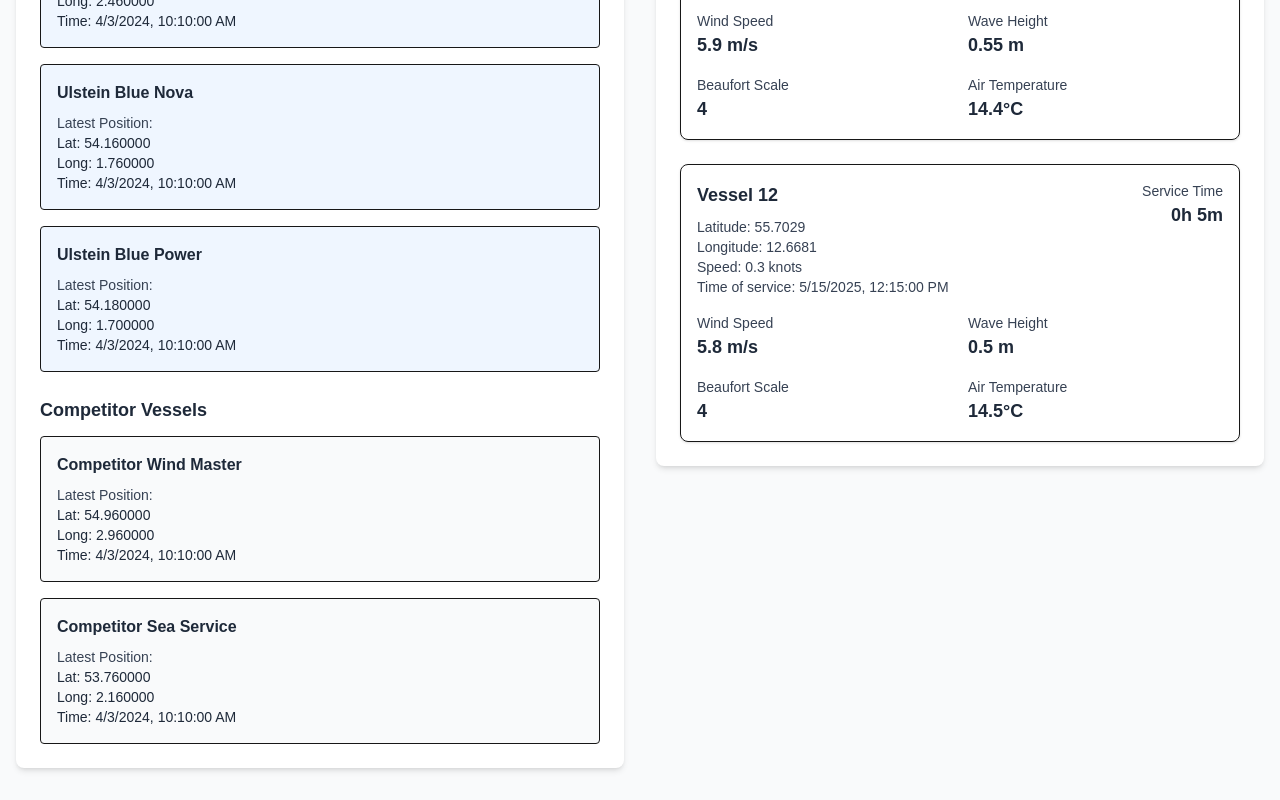
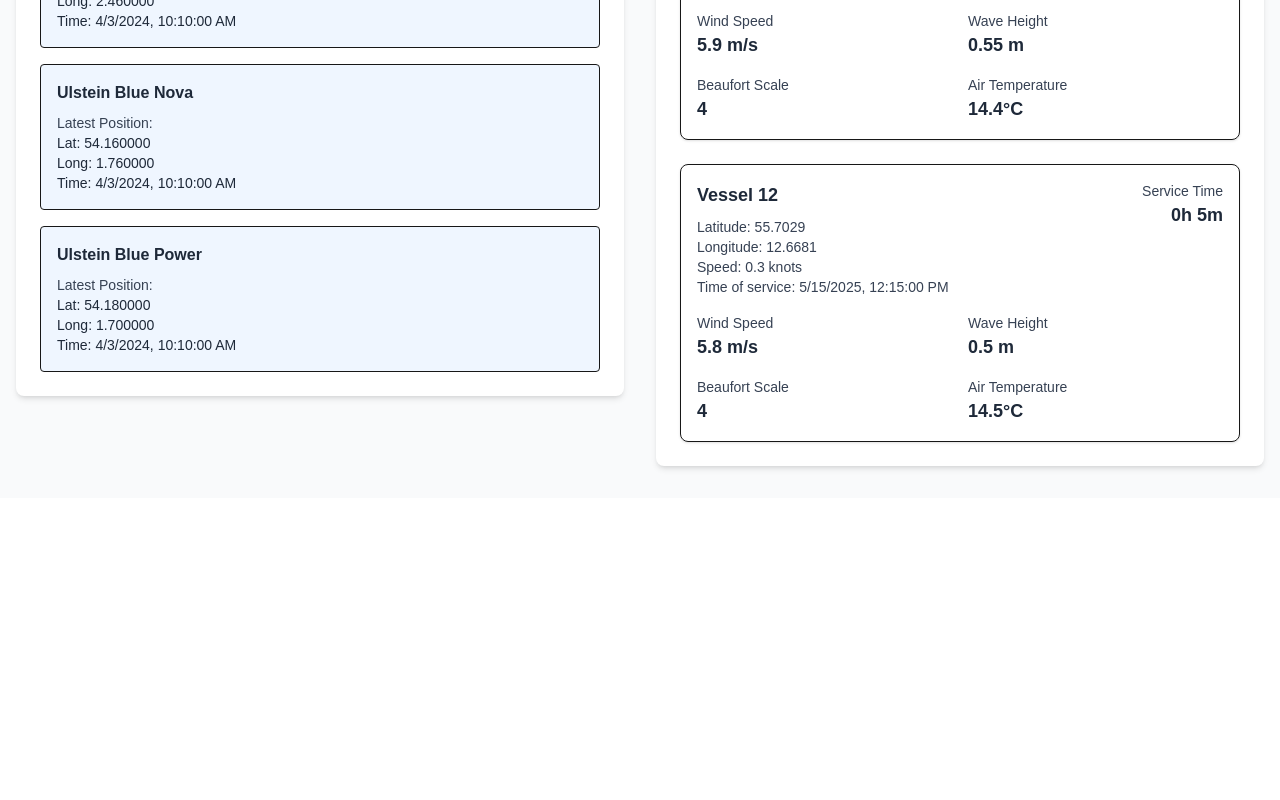
Before and after one commit to ImDXx/Bachelor-group06, a Next.js app: page /home in a window 1280 px wide. Shown: the part 1038-1838 px from the top of the page. After the commit the page ends 1536 px from the top, so only its background shows below. Built offline with nearby package versions, Linux system fonts and the light colour scheme.

Commit message:
Removed Competitor section

```diff
--- a/src/app/components/dashboard/Vessels.tsx
+++ b/src/app/components/dashboard/Vessels.tsx
@@ -30,27 +30,6 @@
             ))}
           </div>
         </div>
-
-        <div>
-          <h3 className="text-lg font-semibold text-gray-800 mb-3">Competitor Vessels</h3>
-          <div className="space-y-4">
-            {competitorVessels.map((vessel) => (
-              <div key={vessel.id} className="border rounded p-4 bg-gray-50">
-                <h4 className="font-semibold text-gray-800">{vessel.name}</h4>
-                <div className="mt-2">
-                  <p className="text-sm text-gray-700">Latest Position:</p>
-                  <p className="text-sm text-gray-800">
-                    Lat: {vessel.positions[vessel.positions.length - 1].latitude.toFixed(6)}
-                    <br />
-                    Long: {vessel.positions[vessel.positions.length - 1].longitude.toFixed(6)}
-                    <br />
-                    Time: {new Date(vessel.positions[vessel.positions.length - 1].timestamp).toLocaleString()}
-                  </p>
-                </div>
-              </div>
-            ))}
-          </div>
-        </div>
       </div>
     </div>
   );
```
